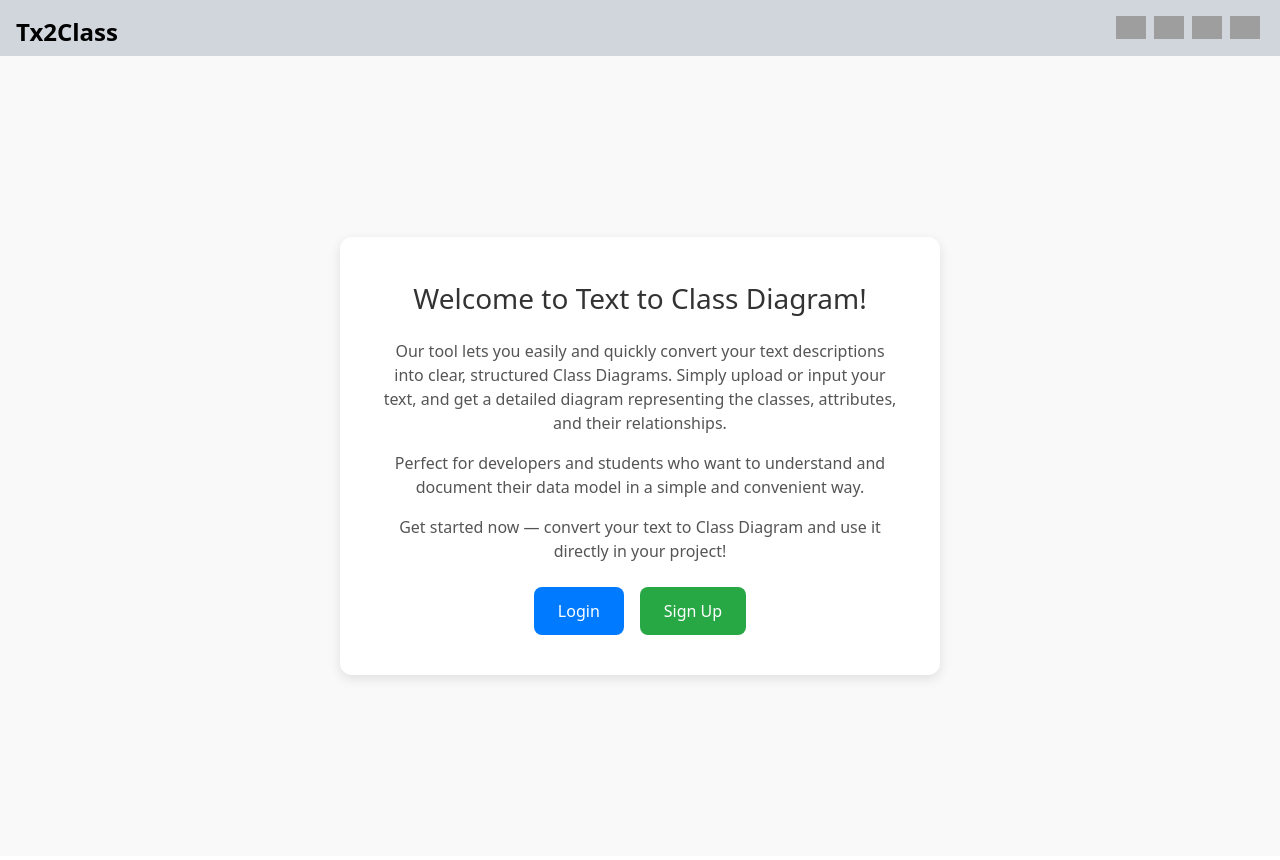
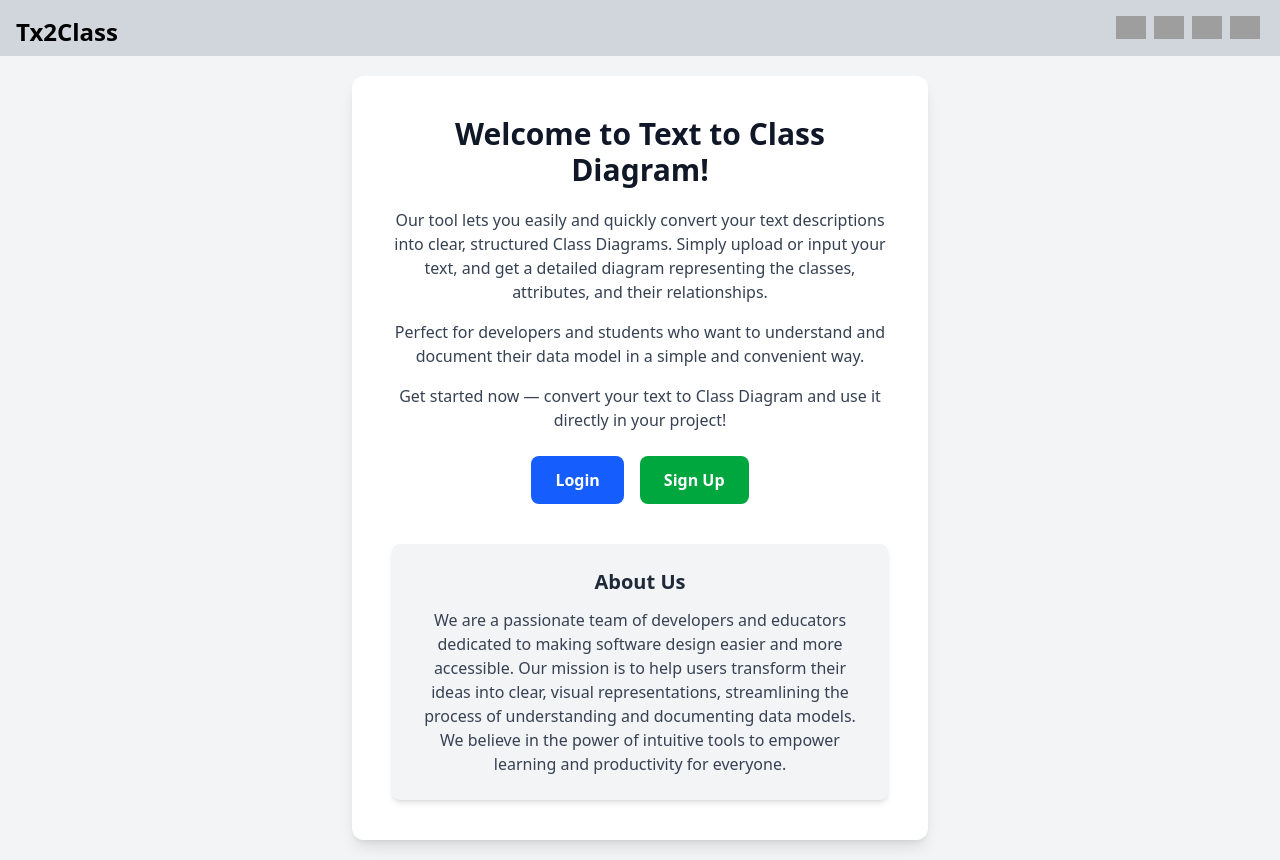
Before and after one commit to pelegc49/Web, a React (Vite) app in the folder Front/: page /home in a window 1280 px wide. Built offline with nearby package versions, Linux system fonts and the light colour scheme; grey boxes are pictures that could not be loaded.

Commit message:
feat: enhance HomePage and Application components with new styles and syntax examples

```diff
--- a/Front/src/assets/Style.jsx
+++ b/Front/src/assets/Style.jsx
@@ -121,3 +121,24 @@ export const tooltip = (darkMode) =>
   `absolute invisible group-hover:visible opacity-0 group-hover:opacity-100 transition-opacity duration-300 -left-14 top-10 ${
     darkMode ? "bg-gray-800 text-white" : "bg-white text-gray-800 border border-gray-200"
   } text-xs rounded py-1 px-2 whitespace-nowrap z-10 shadow-md`;
+
+// HomePage component styles
+export const pageContainer = dark => `flex justify-center items-center min-h-screen p-5 ${dark ? 'bg-gray-900' : 'bg-gray-100'}`;
+
+export const contentContainer = dark => `max-w-xl w-full text-center bg-white p-10 rounded-xl shadow-lg ${dark ? 'bg-gray-800 text-gray-100' : 'bg-white text-gray-900'}`;
+
+export const title = dark => `mb-5 text-3xl font-bold ${dark ? 'text-gray-100' : 'text-gray-900'}`;
+
+export const paragraph = dark => `mb-4 text-base ${dark ? 'text-gray-300' : 'text-gray-700'}`;
+
+export const buttonGroup = dark => `mt-6 flex justify-center gap-4 flex-wrap`;
+
+export const loginButton = dark => `px-6 py-3 text-base rounded-lg font-semibold bg-blue-600 text-white border-none cursor-pointer hover:bg-blue-700 transition`;
+
+export const signUpButton = dark => `px-6 py-3 text-base rounded-lg font-semibold bg-green-600 text-white border-none cursor-pointer hover:bg-green-700 transition`;
+
+export const aboutUsContainer = dark => `mt-10 bg-gray-100 p-6 rounded-lg shadow-md ${dark ? 'bg-gray-700 text-gray-200' : 'bg-gray-100 text-gray-800'}`;
+
+export const aboutUsTitle = dark => `text-xl font-bold mb-3 ${dark ? 'text-gray-100' : 'text-gray-800'}`;
+
+export const aboutUsParagraph = dark => `text-base ${dark ? 'text-gray-300' : 'text-gray-700'}`;
--- a/Front/src/components/HomePage.jsx
+++ b/Front/src/components/HomePage.jsx
@@ -1,85 +1,40 @@
-import React from 'react';
+import React, { useContext } from 'react';
 import { useOutletContext } from 'react-router-dom';
+import * as styles from "../assets/Style.jsx";
+import { darkModeContext } from "../App.jsx";
 
 export default function HomePage() {
+  const { darkMode, toggleDarkMode } = useContext(darkModeContext);
   const { onLoginClick, onSignUpClick } = useOutletContext();
 
   return (
-    <div style={styles.pageContainer}>
-      <div style={styles.contentContainer}>
-        <h1 style={styles.title}>Welcome to Text to Class Diagram!</h1>
-        <p style={styles.paragraph}>
+    <div className={styles.pageContainer(darkMode)}>
+      <div className={styles.contentContainer(darkMode)}>
+        <h1 className={styles.title(darkMode)}>Welcome to Text to Class Diagram!</h1>
+        <p className={styles.paragraph(darkMode)}>
           Our tool lets you easily and quickly convert your text descriptions into clear, structured Class Diagrams. Simply upload or input your text, and get a detailed diagram representing the classes, attributes, and their relationships.
         </p>
-        <p style={styles.paragraph}>
+        <p className={styles.paragraph(darkMode)}>
           Perfect for developers and students who want to understand and document their data model in a simple and convenient way.
         </p>
-        <p style={styles.paragraph}>
+        <p className={styles.paragraph(darkMode)}>
           Get started now — convert your text to Class Diagram and use it directly in your project!
         </p>
-        <div style={styles.buttonGroup}>
-          <button style={styles.loginButton} onClick={onLoginClick}>
+        <div className={styles.buttonGroup(darkMode)}>
+          <button className={styles.loginButton(darkMode)} onClick={onLoginClick}>
             Login
           </button>
-          <button style={styles.signUpButton} onClick={onSignUpClick}>
+          <button className={styles.signUpButton(darkMode)} onClick={onSignUpClick}>
             Sign Up
           </button>
+        </div>
+        <div className={styles.aboutUsContainer(darkMode)}>
+          <h2 className={styles.aboutUsTitle(darkMode)}>About Us</h2>
+          <p className={styles.aboutUsParagraph(darkMode)}>
+            We are a passionate team of developers and educators dedicated to making software design easier and more accessible. Our mission is to help users transform their ideas into clear, visual representations, streamlining the process of understanding and documenting data models. We believe in the power of intuitive tools to empower learning and productivity for everyone.
+          </p>
         </div>
       </div>
     </div>
   );
 }
-
-const styles = {
-  pageContainer: {
-    display: 'flex',
-    justifyContent: 'center',
-    alignItems: 'center',
-    minHeight: '100vh',
-    padding: '20px',
-    backgroundColor: '#f9f9f9',
-  },
-  contentContainer: {
-    maxWidth: '600px',
-    textAlign: 'center',
-    backgroundColor: '#ffffff',
-    padding: '40px',
-    borderRadius: '12px',
-    boxShadow: '0 4px 12px rgba(0,0,0,0.1)',
-  },
-  title: {
-    marginBottom: '20px',
-    fontSize: '28px',
-    color: '#333',
-  },
-  paragraph: {
-    marginBottom: '16px',
-    fontSize: '16px',
-    color: '#555',
-  },
-  buttonGroup: {
-    marginTop: '24px',
-    display: 'flex',
-    justifyContent: 'center',
-    gap: '16px',
-    flexWrap: 'wrap',
-  },
-  loginButton: {
-    padding: '12px 24px',
-    fontSize: '16px',
-    backgroundColor: '#007bff',
-    color: 'white',
-    border: 'none',
-    borderRadius: '8px',
-    cursor: 'pointer',
-  },
-  signUpButton: {
-    padding: '12px 24px',
-    fontSize: '16px',
-    backgroundColor: '#28a745',
-    color: 'white',
-    border: 'none',
-    borderRadius: '8px',
-    cursor: 'pointer',
-  },
-};
--- a/Front/src/components/applicationComponents/Application.jsx
+++ b/Front/src/components/applicationComponents/Application.jsx
@@ -8,7 +8,7 @@ import { objectify } from '../../services/Objectifier.jsx';
 import { parse } from '../../services/Parser.jsx';
 import { lexer } from '../../services/Tokenizer.jsx';
 import { darkModeContext } from '../../App.jsx';
-import LabelledEdge from '../diagramComponents/LabelledEdge.jsx';
+import LabelledEdge from './../diagramComponents/LabelledEdge.jsx';
 export default function Application() {
     const { darkMode, toggleDarkMode } = useContext(darkModeContext);
     const location = useLocation();
@@ -19,10 +19,26 @@ export default function Application() {
     const [text, setText] = useState(projectText);
     const [error, setError] = useState(null);
     const [knownPositions, setKnownPositions] = useState({});
+    const [toolbarOpen, setToolbarOpen] = useState(false);
 
     const edgeTypes = {
         labelled: LabelledEdge
     };
+
+    const syntaxExamples = [
+        {
+            title: 'Simple Class',
+            code: 'class Person {\n  name: String\n  age: Int\n}'
+        },
+        {
+            title: 'Class with Relationship',
+            code: 'class Car {\n  model: String\n  owner: Person\n}\nclass Person {\n  name: String\n}'
+        },
+        {
+            title: 'Inheritance',
+            code: 'class Animal {\n  species: String\n}\nclass Dog extends Animal {\n  breed: String\n}'
+        }
+    ];
 
     useEffect(() => {
         if (inputTime) {
@@ -106,6 +122,63 @@ export default function Application() {
     }
     return (
         <div className='w-full flex'>
+            {/* Collapsible Toolbar */}
+            <div
+                style={{
+                    position: 'relative',
+                    width: toolbarOpen ? 260 : 32,
+                    transition: 'width 0.3s',
+                    background: '#f4f6fa',
+                    borderRight: '1px solid #e0e0e0',
+                    overflow: 'hidden',
+                    zIndex: 10,
+                    minHeight: '100vh',
+                    display: 'flex',
+                    flexDirection: 'column',
+                    alignItems: 'flex-start',
+                }}
+                onMouseEnter={() => setToolbarOpen(true)}
+                onMouseLeave={() => setToolbarOpen(false)}
+            >
+                <div style={{
+                    width: 32,
+                    height: 48,
+                    display: 'flex',
+                    alignItems: 'center',
+                    justifyContent: 'center',
+                    cursor: 'pointer',
+                    background: '#e9ecef',
+                    borderBottomRightRadius: 8,
+                    borderTopRightRadius: 8,
+                }}>
+                    <span style={{
+                        display: 'inline-block',
+                        transform: toolbarOpen ? 'rotate(180deg)' : 'rotate(0deg)',
+                        transition: 'transform 0.3s',
+                        fontSize: 20,
+                        color: '#888',
+                    }}>&#x25B6;</span>
+                </div>
+                {toolbarOpen && (
+                    <div style={{ padding: '16px 12px', width: 228 }}>
+                        <h3 style={{ fontSize: 16, marginBottom: 12, color: '#333' }}>Syntax Examples</h3>
+                        {syntaxExamples.map((ex, idx) => (
+                            <div key={idx} style={{ marginBottom: 16 }}>
+                                <div style={{ fontWeight: 'bold', marginBottom: 4 }}>{ex.title}</div>
+                                <pre style={{
+                                    background: '#222',
+                                    color: '#fff',
+                                    borderRadius: 6,
+                                    padding: '8px 10px',
+                                    fontSize: 13,
+                                    overflowX: 'auto',
+                                }}>{ex.code}</pre>
+                            </div>
+                        ))}
+                    </div>
+                )}
+            </div>
+            {/* Main Content */}
             <div className='w-1/3'>
                 <TextArea onContentChange={handleChange} initialValue={projectText}>
                     {error && (
@@ -114,7 +187,6 @@ export default function Application() {
                         </div>
                     )}
                 </TextArea>
-
             </div>
             <div className='w-2/3'>
                 <ReactFlow
@@ -127,7 +199,6 @@ export default function Application() {
                     <MiniMap />
                     <Controls />
                     <Background />
-
                 </ReactFlow>
             </div>
         </div>
```
